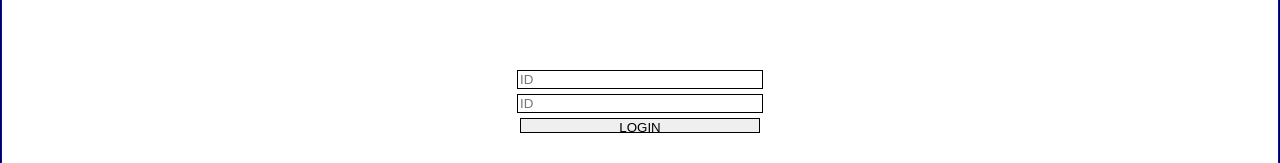
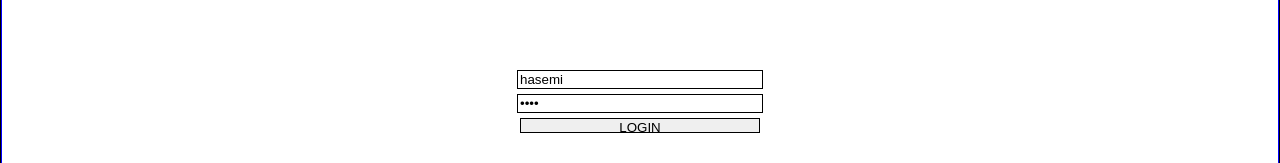
Before and after one commit to nuri1229/Socket_Practice_Project, a React app in the folder frontend/: page / in a window 1280 px wide. Shown: the part 299-462 px from the top of the page. Built offline with nearby package versions, Linux system fonts and the light colour scheme; what typesafe-actions would draw is missing.

Commit message:
Fix 유저리스트 센드 주소 변경?

```diff
--- a/frontend/src/global/constants/global.url.constants.ts
+++ b/frontend/src/global/constants/global.url.constants.ts
@@ -18,7 +18,7 @@ const CHAT_MESSAGE_PREFIX = "/chat";
 
 export const MESSAGE_URL = {
   USER: {
-    GET_USER_LIST: `${USER_MESSAGE_PREFIX}/list/get`
+    GET_USER_LIST: `/user/userList/get`
   },
   ROOM: {
     GET_ROOM_LIST: `${ROOM_MESSAGE_PREFIX}/list/get`,
--- a/frontend/src/global/socket/global.connect.socket.ts
+++ b/frontend/src/global/socket/global.connect.socket.ts
@@ -11,6 +11,7 @@ export const connectSocket = (authToken: string, userSubscribe: any):Promise<Soc
     const socket = new SockJS(SOKECT_CONNECT_URL);
     const stompClient = Stomp.over(socket);
     const header = { Authorization: authToken };
+    console.log("authToken", authToken);
 
     stompClient.connect(
       header,
--- a/frontend/src/user/pages/LoginPage.tsx
+++ b/frontend/src/user/pages/LoginPage.tsx
@@ -8,23 +8,15 @@ import { userReceiveAction } from "user/action";
 import { User } from "user/model";
 
 export const LoginPage: React.FC = () => {
-  const [userId, setUserId] = useState<string>("");
-  const [pw, setPw] = useState<string>("");
+  const [userId, setUserId] = useState<string>("hasemi");
+  const [pw, setPw] = useState<string>("1234");
 
   const dispatch = useDispatch();
   const history = useHistory();
   const socketContext = useContext(SocketContext);
 
   useEffect(() => {
-    // const test = {
-    //   userId: "test",
-    //   useYn: "Y",
-    //   temp01: {},
-    //   user_token: "SUPER_USER",
-    //   token_expired_time: new Date(),
-    //   created_tiem: new Date(),
-    // }
-    // dispatch(userReceiveAction([test]));
+
   }, []);
 
 
@@ -33,7 +25,6 @@ export const LoginPage: React.FC = () => {
       userId,
       pw,
       successCallback: () => {
-
         history.push("/user_list");
       },
       setSocketObjects: socketContext.setSocketObjects,
```
